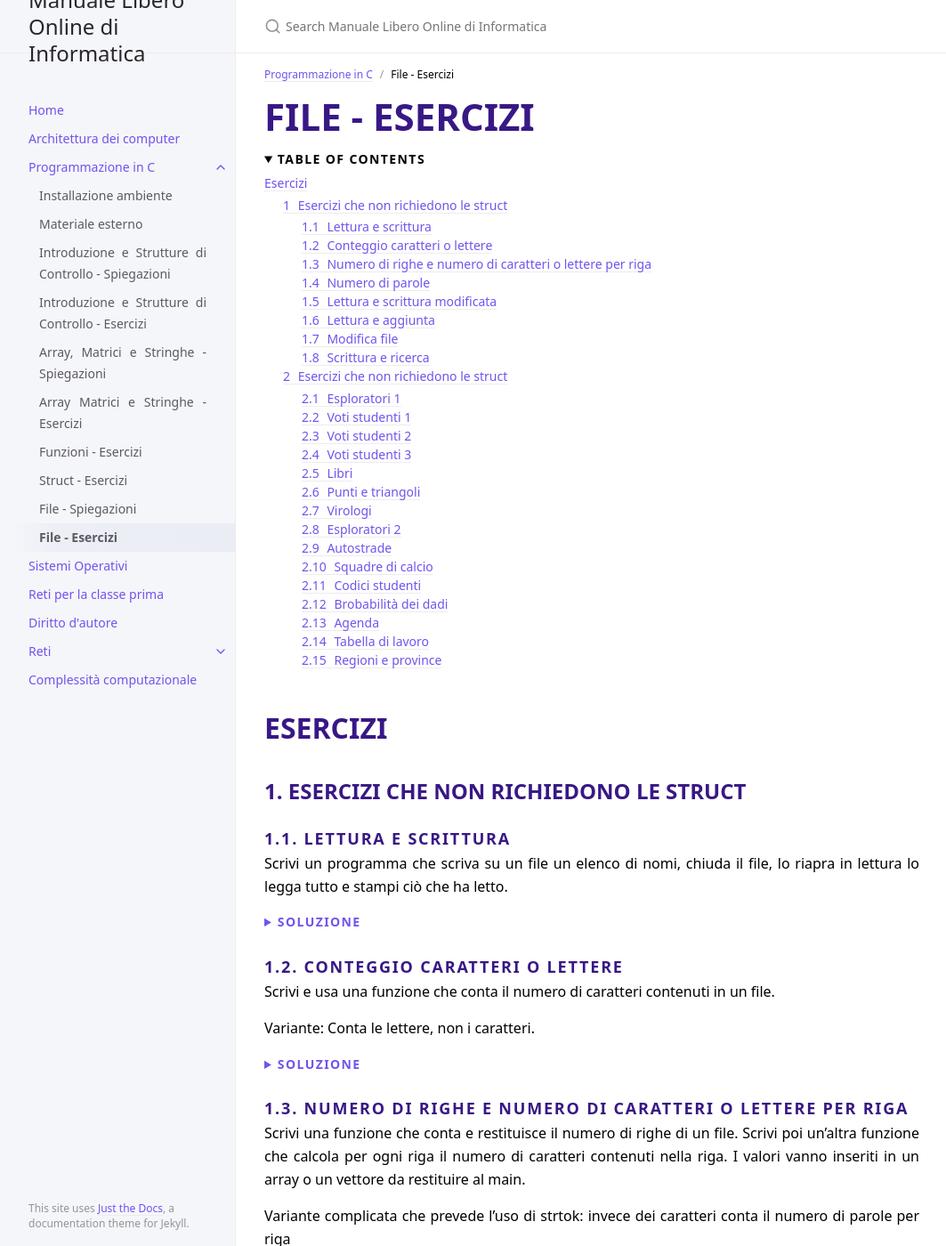
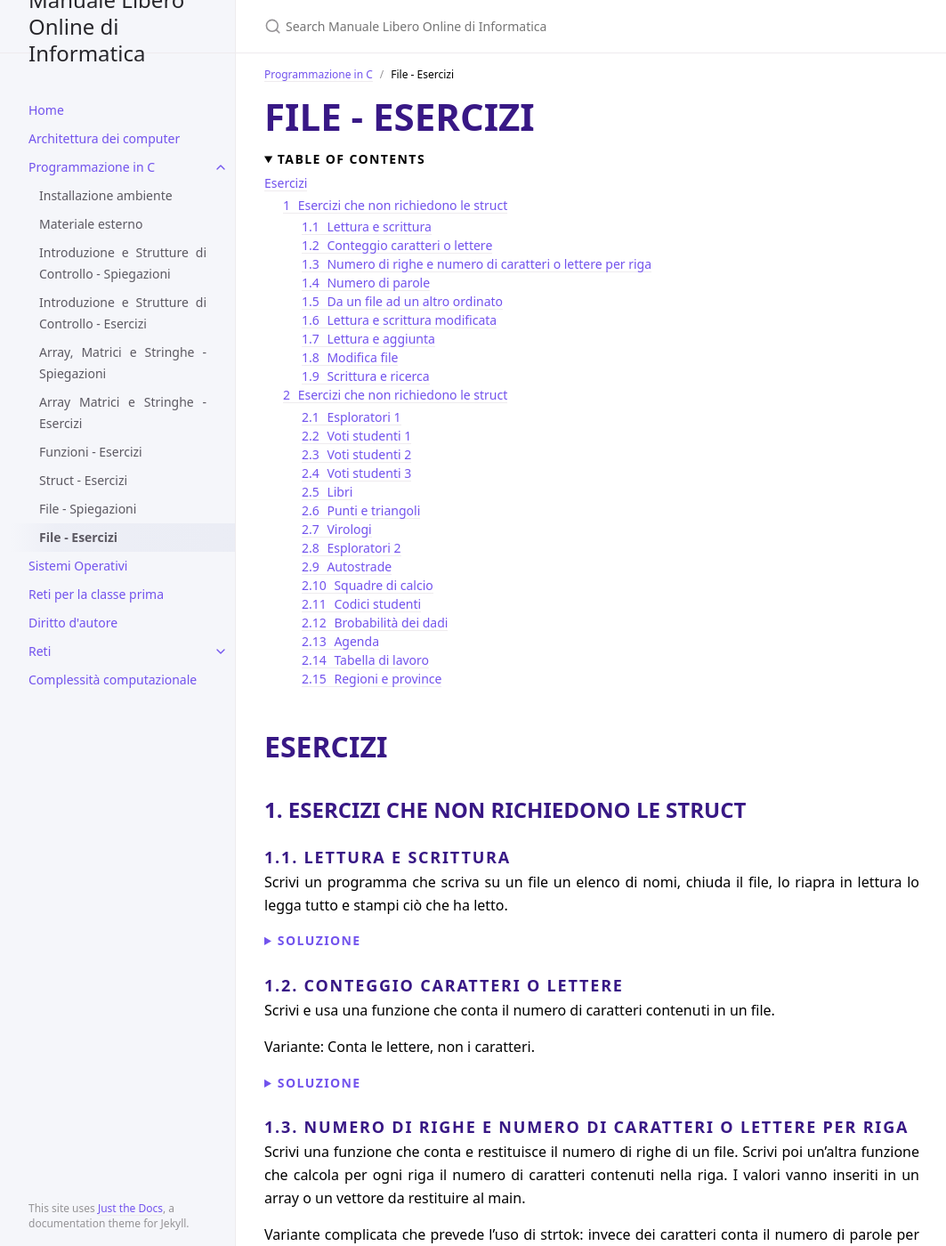
Before and after one commit to 4chi11e/manuale-libero-online-di-informatica, a Jekyll site: the page built from docs/C/12 - file - esercizi.md, in a window 1280 px wide and 1400 px high. Shown: the whole window at 89% size, without its empty margins (107-1170 px from the left). Built offline with Jekyll 4.4.1, drawn with Linux system fonts in a browser that asks for light colours; some of the changed text lies outside the part shown.

Commit message:
file - esercizi - correzione titolo 1-4

```diff
--- a/docs/C/12 - file - esercizi.md
+++ b/docs/C/12 - file - esercizi.md
@@ -331,7 +331,7 @@ int main() {
 
 
 
-####
+#### Da un file ad un altro ordinato
 {: .numerato_da_h3}
 
 Scrivi e usa una funzione che legga un file e scriva in un altro file tutte le parole del primo file in ordine alfabetico
```
